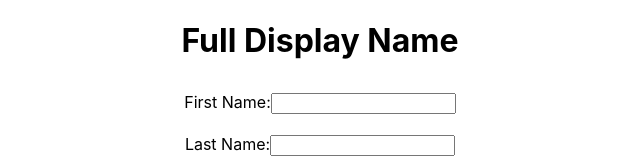
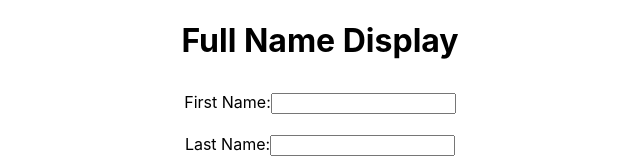
Before and after one commit to Khushboo0820/XDisplayName, a React (Create React App) app in the folder xdisplayname/: page / in a window 1280 px wide. Shown: the top 160 px of the page, without its empty margins (320-960 px from the left). Built offline with nearby package versions, Linux system fonts and the light colour scheme.

Commit message:
functionalities added

```diff
--- a/xdisplayname/src/NameForm.js
+++ b/xdisplayname/src/NameForm.js
@@ -12,16 +12,17 @@ const NameForm=()=>{
       e.preventDefault();
 
       if (!firstName || !lastName) {
-        setError("Both first name and last name are required.");
-      } else {
+        setError("Both fields are required.");
+        return;
+      }
         setError(""); // Clear error
         setFullName(`${firstName} ${lastName}`); // Set full name
-      }
+
     };
 
     return (
       <div>
-        <h1 className="heading">Full Display Name</h1>
+        <h1 className="heading">Full Name Display</h1>
 
         <form onSubmit={handleSubmit}>
 
```
Also changed, not shown: xdisplayname/src/App.js (line endings or trailing spaces).
